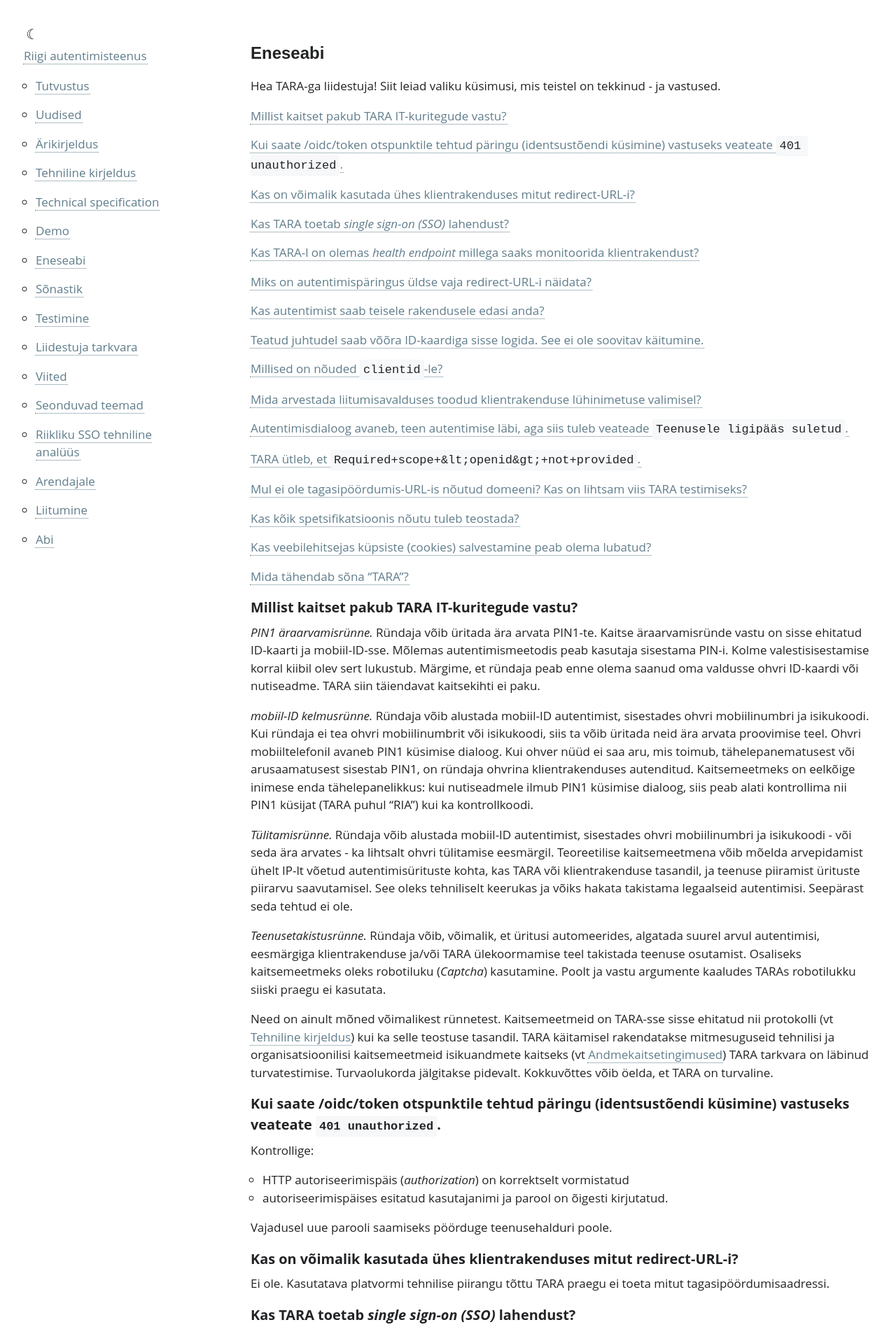
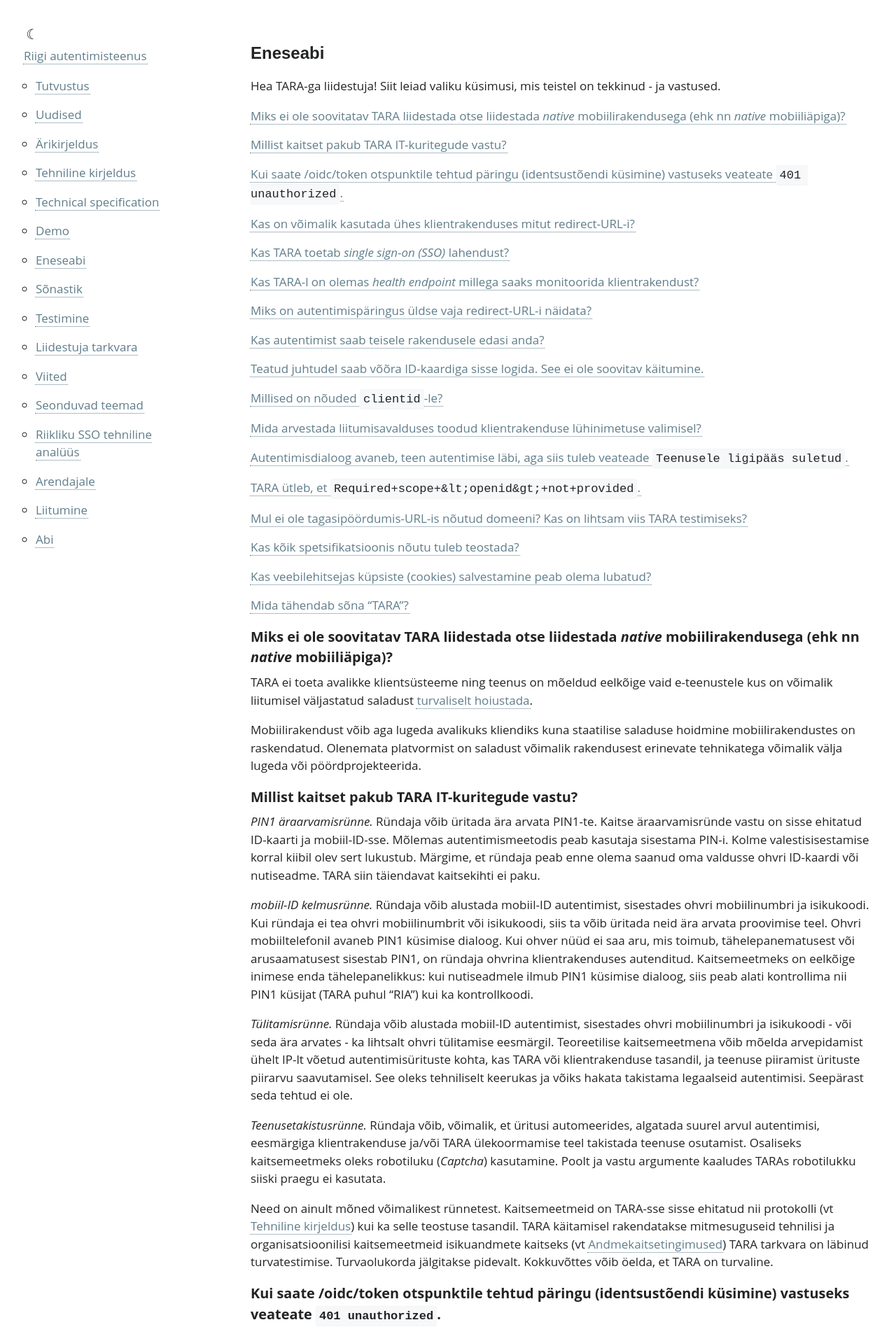
Before and after one commit to e-gov/TARA-Doku, a Jekyll site: the page built from Eneseabi.md, in a window 1280 px wide. Shown: the top 1906 px of the page at 70% size. Built offline with Jekyll 4.4.1, drawn with Linux system fonts in a browser that asks for light colours; our own code applies the rules of GitHub Pages for plain Markdown files; some of the changed text lies outside the part shown.

Commit message:
AUT- 552 - update Eneseabi.md

```diff
--- a/Eneseabi.md
+++ b/Eneseabi.md
@@ -9,6 +9,12 @@ Hea TARA-ga liidestuja! Siit leiad valiku küsimusi, mis teistel on tekkinud - j
 
 - TOC
 {:toc}
+
+## Miks ei ole soovitatav TARA liidestada otse liidestada _native_ mobiilirakendusega (ehk nn _native_ mobiiliäpiga)?
+
+TARA ei toeta avalikke klientsüsteeme ning teenus on mõeldud eelkõige vaid e-teenustele kus on võimalik liitumisel väljastatud saladust [turvaliselt hoiustada](https://tools.ietf.org/html/rfc6819#section-5.3.3).
+
+Mobiilirakendust võib aga lugeda avalikuks kliendiks kuna staatilise saladuse hoidmine mobiilirakendustes on raskendatud. Olenemata platvormist on saladust võimalik rakendusest erinevate tehnikatega võimalik välja lugeda või pöördprojekteerida.
 
 ## Millist kaitset pakub TARA IT-kuritegude vastu?
 
```
